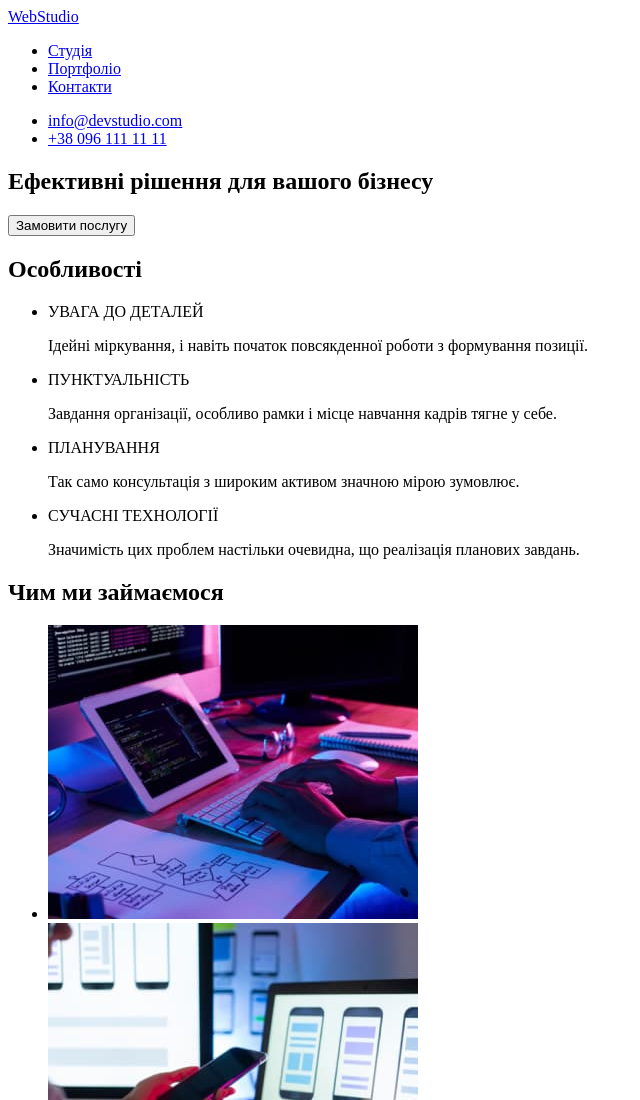
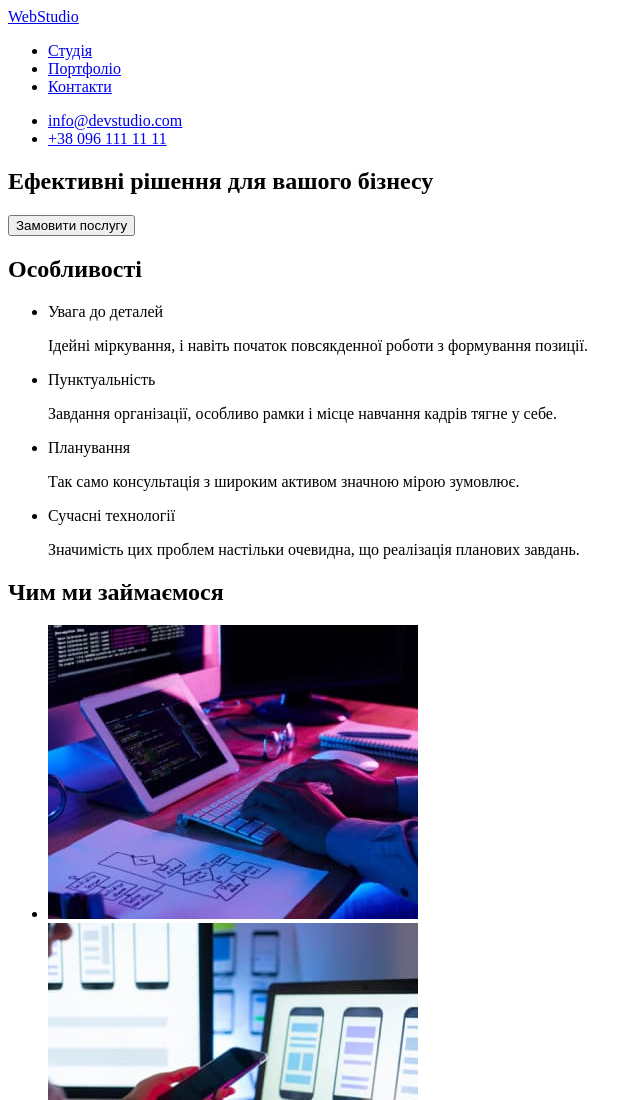
Before and after one commit to nazarenkoalx/goit-markup-hw-01, a plain HTML site: page index.html in a window 1280 px wide. Shown: the top 1100 px of the page, without its empty margins (0-640 px from the left). Drawn offline with Linux system fonts and the light colour scheme.

Commit message:
правит ошибку верхнего регистра

```diff
--- a/index.html
+++ b/index.html
@@ -34,27 +34,27 @@
         <h2>Особливості</h2>
         <ul>
           <li>
-            <p>УВАГА ДО ДЕТАЛЕЙ</p>
+            <p>Увага до деталей</p>
             <p>
               Ідейні міркування, і навіть початок повсякденної роботи з
               формування позиції.
             </p>
           </li>
           <li>
-            <p>ПУНКТУАЛЬНІСТЬ</p>
+            <p>Пунктуальність</p>
             <p>
               Завдання організації, особливо рамки і місце навчання кадрів тягне
               у себе.
             </p>
           </li>
           <li>
-            <p>ПЛАНУВАННЯ</p>
+            <p>Планування</p>
             <p>
               Так само консультація з широким активом значною мірою зумовлює.
             </p>
           </li>
           <li>
-            <p>СУЧАСНІ ТЕХНОЛОГІЇ</p>
+            <p>Сучасні технології</p>
             <p>
               Значимість цих проблем настільки очевидна, що реалізація планових
               завдань.
```
